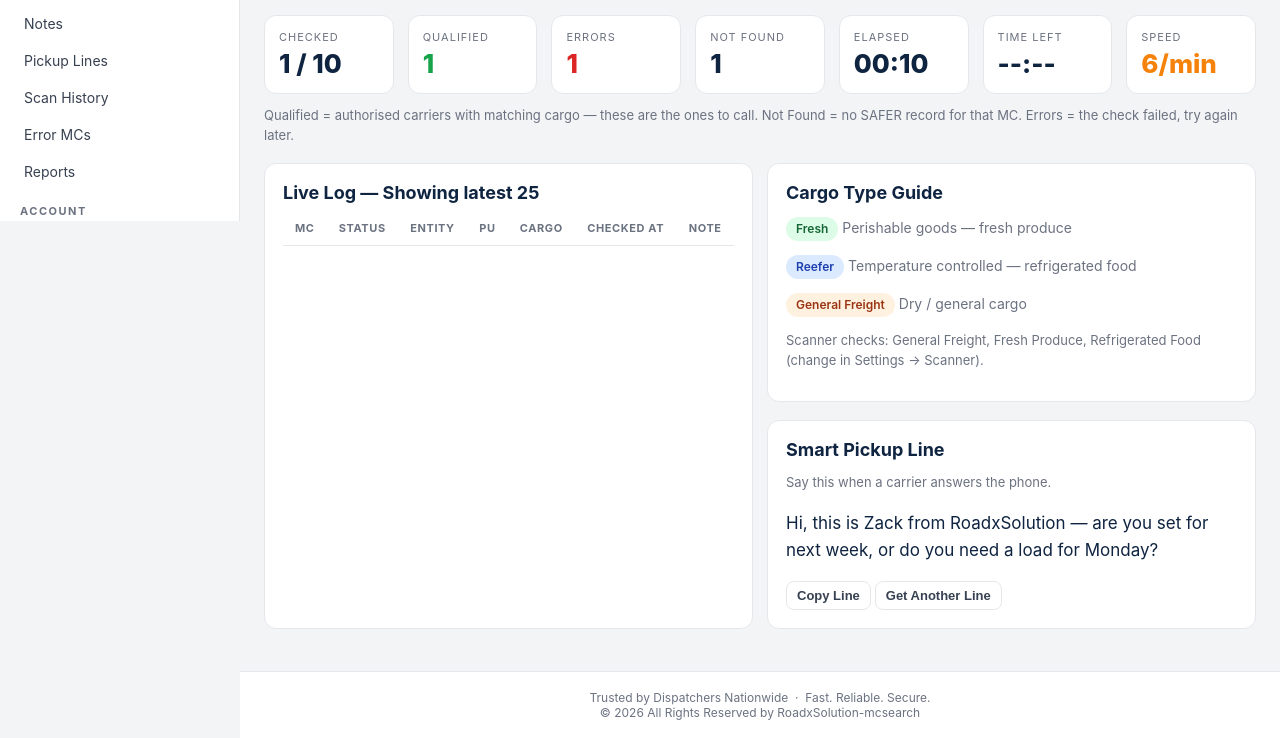
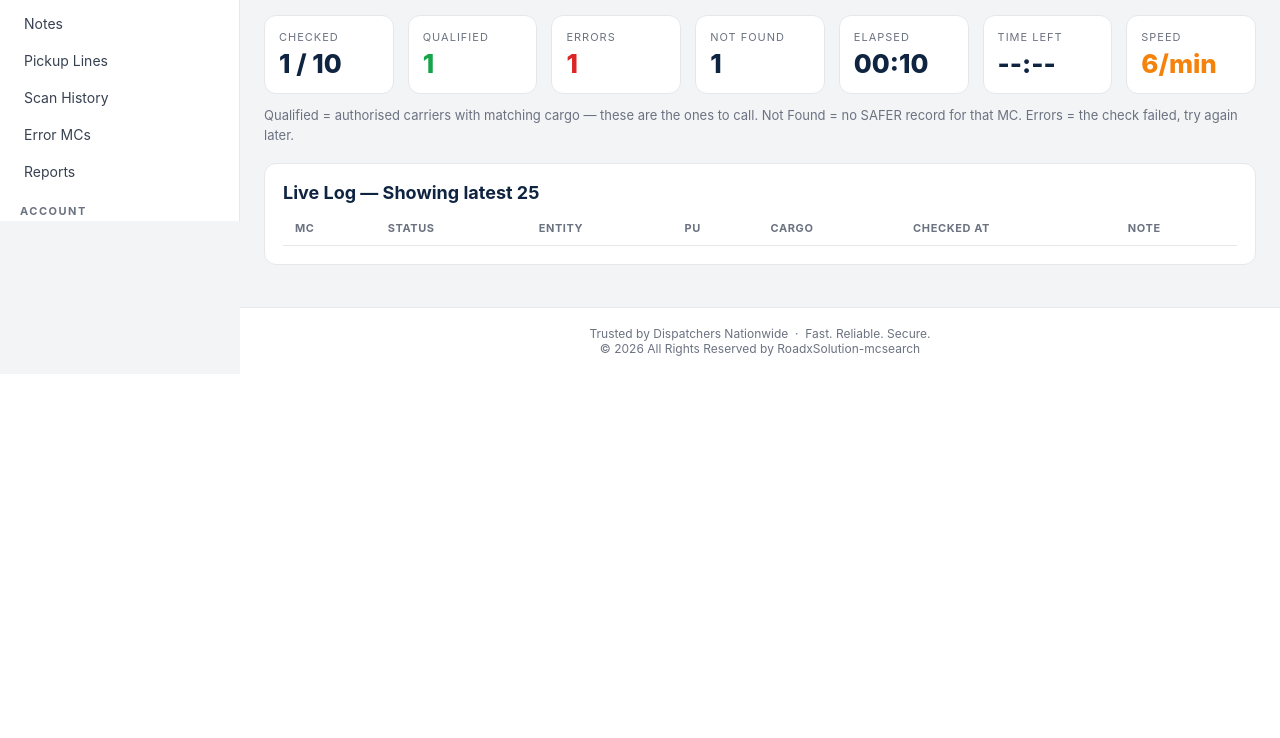
Before and after one commit to zackalbert12/roadxsolution-mcsearch, a Flask app: page /dashboard in a window 1280 px wide. Shown: the part 579-1317 px from the top of the page. After the commit the page ends 935 px from the top, so only its background shows below. Run offline with Flask 3, Linux system fonts and the light colour scheme; the visitor is signed in with stand-in values (Sample User, id 1); tables that the repository leaves empty hold one stand-in row (values such as "Sample post"); data that the repository does not hold is empty.

Commit message:
Remove Cargo Type Guide and Smart Pickup Line from MC Scanner page

```diff
--- a/templates/dashboard.html
+++ b/templates/dashboard.html
@@ -55,7 +55,6 @@
 </div>
 <p class="muted" style="margin:-6px 0 18px">Qualified = authorised carriers with matching cargo — these are the ones to call. Not Found = no SAFER record for that MC. Errors = the check failed, try again later.</p>
 
-<div class="grid cols-2">
 <div class="card">
   <h2>Live Log — Showing latest 25</h2>
   <div class="table-wrap"><table>
@@ -68,23 +67,6 @@
       {% endfor %}
     </tbody>
   </table></div>
-  </div>
-  <div>
-    <div class="card">
-      <h2>Cargo Type Guide</h2>
-      <p><span class="pill green">Fresh</span> Perishable goods — fresh produce</p>
-      <p><span class="pill blue">Reefer</span> Temperature controlled — refrigerated food</p>
-      <p><span class="pill orange">General Freight</span> Dry / general cargo</p>
-      <p class="muted">Scanner checks: General Freight, Fresh Produce, Refrigerated Food (change in Settings → Scanner).</p>
-    </div>
-    <div class="card">
-      <h2>Smart Pickup Line</h2>
-      <p class="muted">Say this when a carrier answers the phone.</p>
-      <p class="line-card" id="pickup-line">Hi, this is Zack from RoadxSolution — are you set for next week, or do you need a load for Monday?</p>
-      <button class="btn secondary small" onclick="copyLine()">Copy Line</button>
-      <button class="btn secondary small" onclick="anotherLine()">Get Another Line</button>
-    </div>
-  </div>
 </div>
 
 <script>
```
Lines whose indentation alone changed are shown as unchanged.
